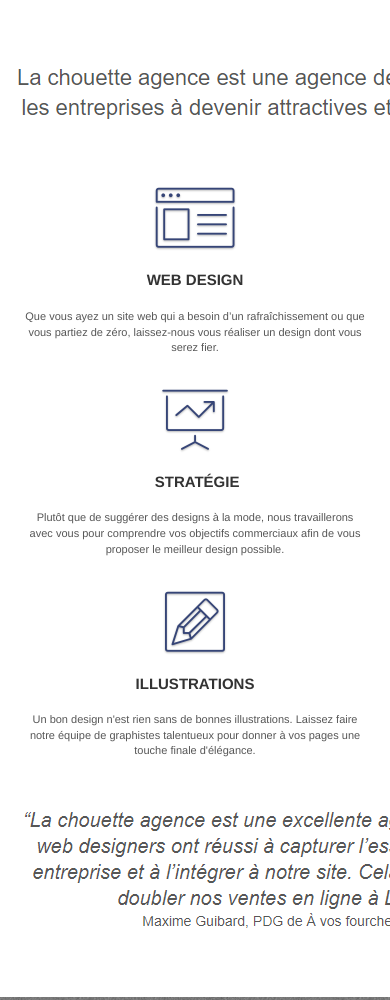
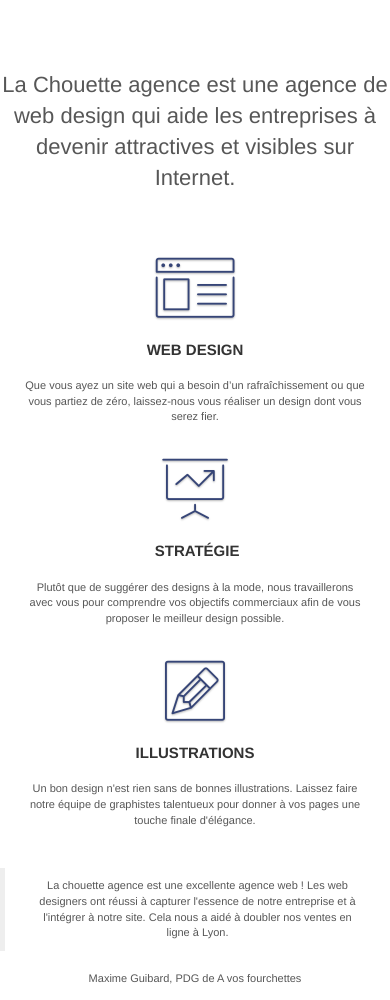
Before and after one commit to PBacle/PaulineBacle_4_15012021, a plain HTML site: page index.html in a window 390 px wide. Shown: the part 413-1413 px from the top of the page. Drawn offline with Linux system fonts and the light colour scheme; grey boxes are pictures that could not be loaded.

Commit message:
Deleting images containing texts + writing blockquote and p instead

```diff
--- a/index.html
+++ b/index.html
@@ -81,9 +81,7 @@
 <div class="bloc bgc-white l-bloc" id="bloc-2-services">
 	<div class="container bloc-md">
 		<div class="row">
-			<div class="col-sm-12 text-center">
-				<img alt="agence web, agence web paris, web design paris, stratégie web" src="img/title.png" />
-			</div>
+			<h2 class="col-sm-12 text-center">La Chouette agence est une agence de web design qui aide les entreprises à devenir attractives et visibles sur Internet. </h2>
 		</div>
 		<div class="row voffset-lg med-width-whitespace">
 			<div class="col-sm-4">
@@ -121,10 +119,12 @@
 			</div>
 		</div>
 		<div class="row voffset-lg voffset">
-			<div class="col-xs-12 col-md-8 col-md-offset-2 text-center">
-				<img alt="agence web, agence web paris, web design paris, stratégie web" src="img/citation.png" />
-
-			</div>
+			<figure class="col-xs-12 col-md-8 col-md-offset-2 text-center">
+				<blockquote>
+					<p>La chouette agence est une excellente agence web ! Les web designers ont réussi à capturer l'essence de notre entreprise et à l'intégrer à notre site. Cela nous a aidé à doubler nos ventes en ligne à Lyon. </p>
+				</blockquote>
+				<figcaption><p>Maxime Guibard, PDG de A vos fourchettes</p></figcaption>
+			</figure>
 		</div>
 	</div>
 </div>
@@ -151,9 +151,9 @@
 <div class="bloc bgc-white bg-lines-h2-bg bg-repeat l-bloc" id="bloc-4-portfolio">
 	<div class="container bloc-lg">
 		<div class="row">
-			<div class="col-sm-12 text-center">
-				<img alt="agence web, agence web paris, web design paris, stratégie web" src="img/title2.png" />
-			</div>
+			<h2 class="col-sm-12 text-center">
+				Nous travaillons avec beaucoup de clients, voici nos réalisations.
+			</h2>
 		</div>
 		<div class="row tight-width-whitespace portfolio-row">
 			<div class="col-sm-6">
```
